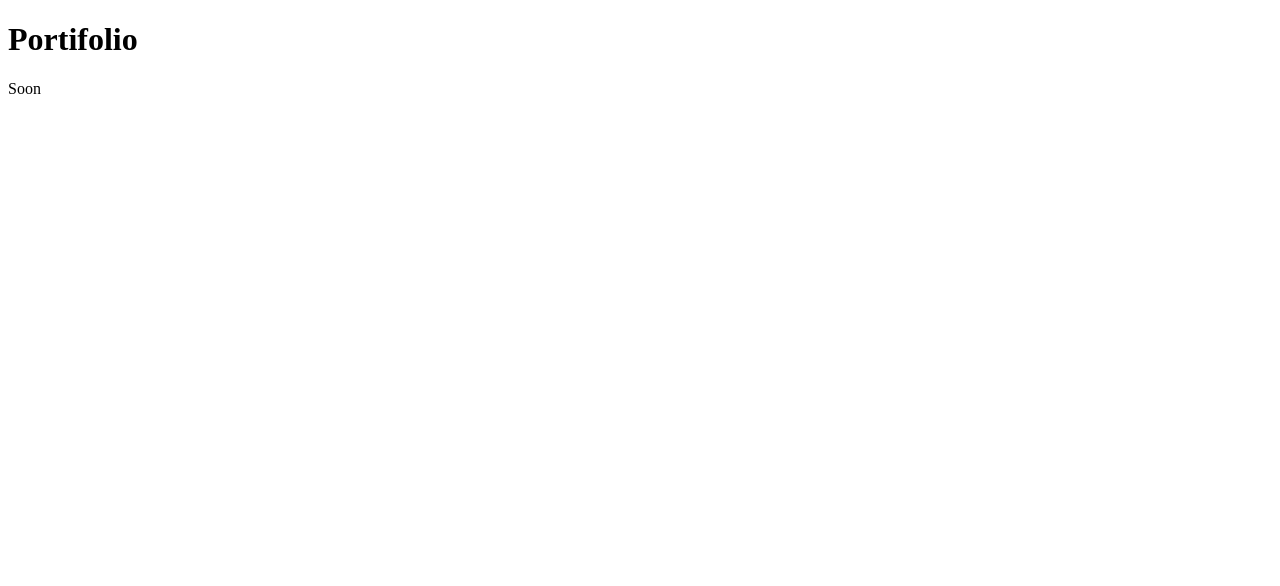
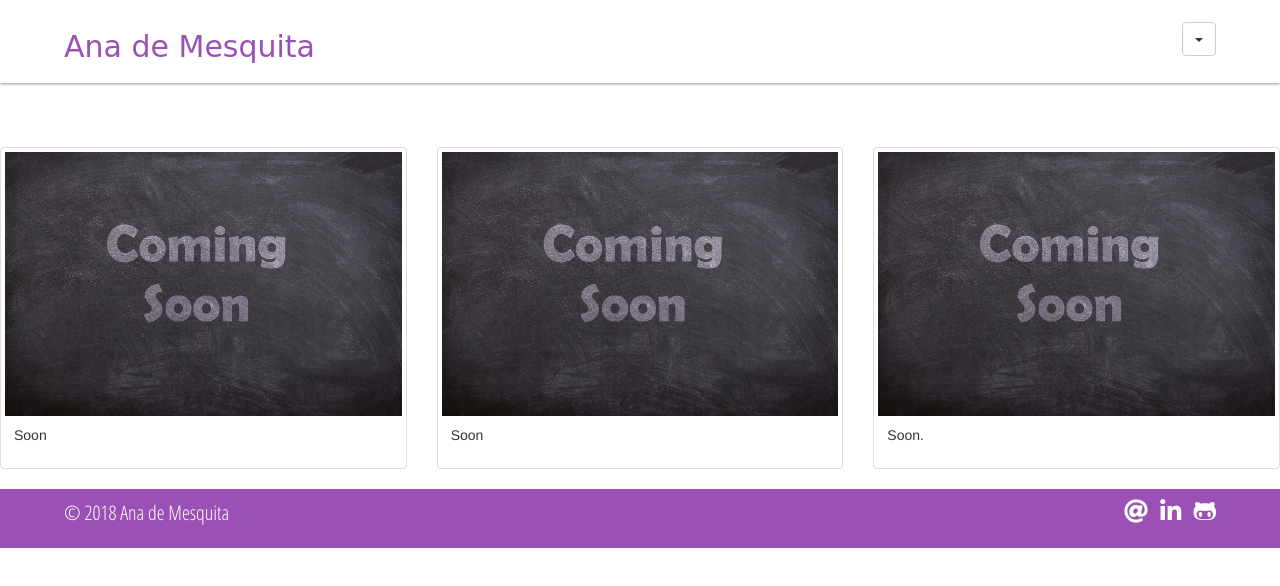
Before and after one commit to anaccerq/anaccerq.github.io, a plain HTML site: page portifolio.html in a window 1280 px wide. Drawn offline with nearby package versions, Linux system fonts and the light colour scheme; a web font is replaced by a local one.

Commit message:
New Gallery

```diff
--- a/portifolio.html
+++ b/portifolio.html
@@ -4,11 +4,85 @@
     <head>
         <meta charset="utf-8">
         <title>Our First Website</title>
+        <link rel="normalize" href="normalize.css">
         <link rel="stylesheet" href="styles.css">
+        <link href="https://fonts.googleapis.com/css?family=Calligraffitti|Open+Sans+Condensed:300|Poiret+One" rel="stylesheet">
+        <link rel="stylesheet" href="https://use.fontawesome.com/releases/v5.3.1/css/all.css" integrity="sha384-mzrmE5qonljUremFsqc01SB46JvROS7bZs3IO2EmfFsd15uHvIt+Y8vEf7N7fWAU" crossorigin="anonymous">
+        <link rel="stylesheet" href="https://maxcdn.bootstrapcdn.com/bootstrap/3.3.7/css/bootstrap.min.css">
+        <script src="https://ajax.googleapis.com/ajax/libs/jquery/3.3.1/jquery.min.js"></script>
+        <script src="https://maxcdn.bootstrapcdn.com/bootstrap/3.3.7/js/bootstrap.min.js"></script>
     </head>
     <body>
         <!-- This is a comment-->
-        <h1>Portifolio</h1>
-        <p>Soon</p>
+        <header class="site-header clearfix">
+            <!--<img src="logo.gif" alt="My Logo" width="30" height="30">-->
+            <h1>Ana de Mesquita</h1>
+            <nav class="main-nav">
+                <div class="dropdown">
+                    <button class="btn btn-default dropdown-toggle" type="button" data-toggle="dropdown">
+                    <span class="caret"></span></button>
+                    <ul class="dropdown-menu">
+                        <li><a href="index.html">Home</a></li>
+                        <li><a href="portifolio.html">Portifolio</a></li>
+                        <li class="divider"></li>
+                        <li><a href="about.html">About Me</a></li>
+                    </ul>
+                </div>
+            </nav>
+        </header>
+        <main>
+            <section class="gallery">
+                <div class="row">
+                <div class="col-md-4">
+                    <div class="thumbnail">
+                    <a href="soon.jpg">
+                        <img src="soon.jpg" alt="Soon" style="width:100%" >
+                        <div class="caption">
+                        <p>Soon</p>
+                        </div>
+                    </a>
+                    </div>
+                </div>
+                <div class="col-md-4">
+                    <div class="thumbnail">
+                    <a href="soon.jpg">
+                        <img src="soon.jpg" alt="Nature" style="width:100%">
+                        <div class="caption">
+                        <p>Soon</p>
+                        </div>
+                    </a>
+                    </div>
+                </div>
+                <div class="col-md-4">
+                    <div class="thumbnail">
+                    <a href="soon.jpg">
+                        <img src="soon.jpg" alt="Fjords" style="width:100%">
+                        <div class="caption">
+                        <p>Soon.</p>
+                        </div>
+                    </a>
+                    </div>
+                </div>
+                </div>
+            </section>
+
+        </main>
+        <footer class="main-footer clearfix">
+            <p class="copyright">
+                &copy; 2018 Ana de Mesquita
+            </p>
+
+            <ul class="footer-nav clearfix">
+                <li><a href="mailto:anaccerq@gmail.com">
+                    <i class="fas fa-at fa-2x"></i>
+                </a></li>
+                <li><a href="https://www.linkedin.com/in/anademesquita/" target="_blank">
+                    <i class="fab fa-linkedin-in fa-2x"></i>
+                </a></li>
+                <li><a href="https://github.com/anaccerq" target="_blank">
+                    <i class="fab fa-github-alt fa-2x"></i>
+                </a></li>
+            </ul>
+        </footer>
     </body>
 </html>
--- a/styles.css
+++ b/styles.css
@@ -105,3 +105,8 @@
 .footer-nav li + li{
     margin-left:10px;
  }
+
+.gallery{
+    margin-top:5%;
+    align-content: center;
+}
```
Also changed, not shown: soon.jpg (added).
